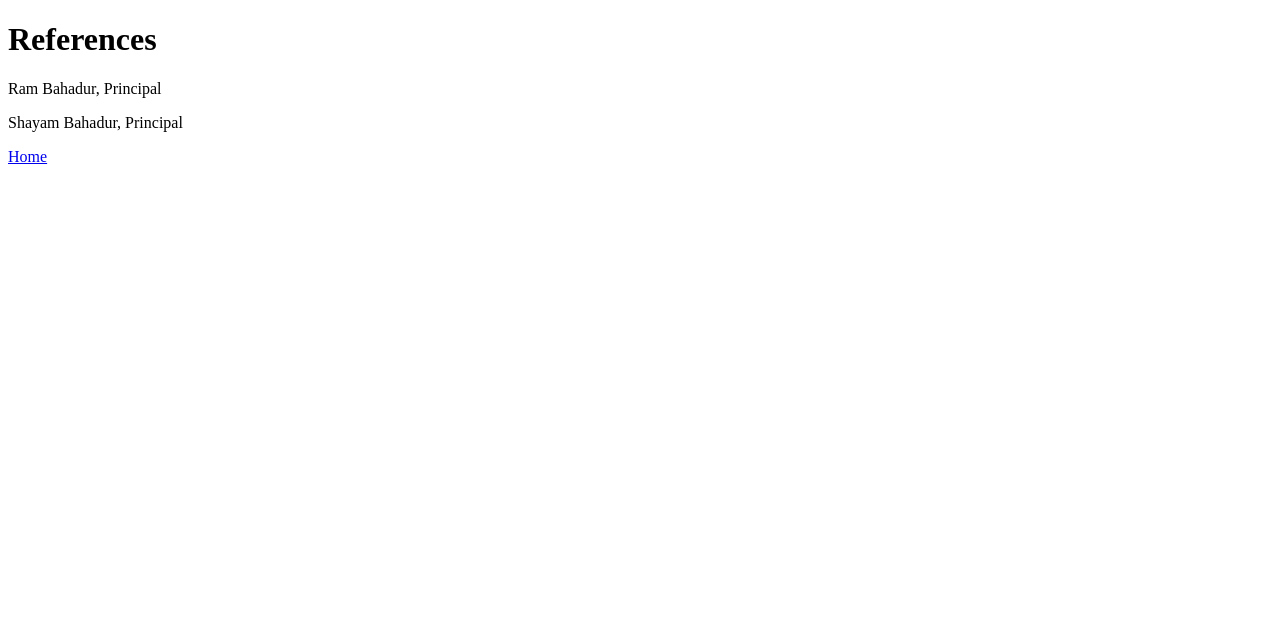
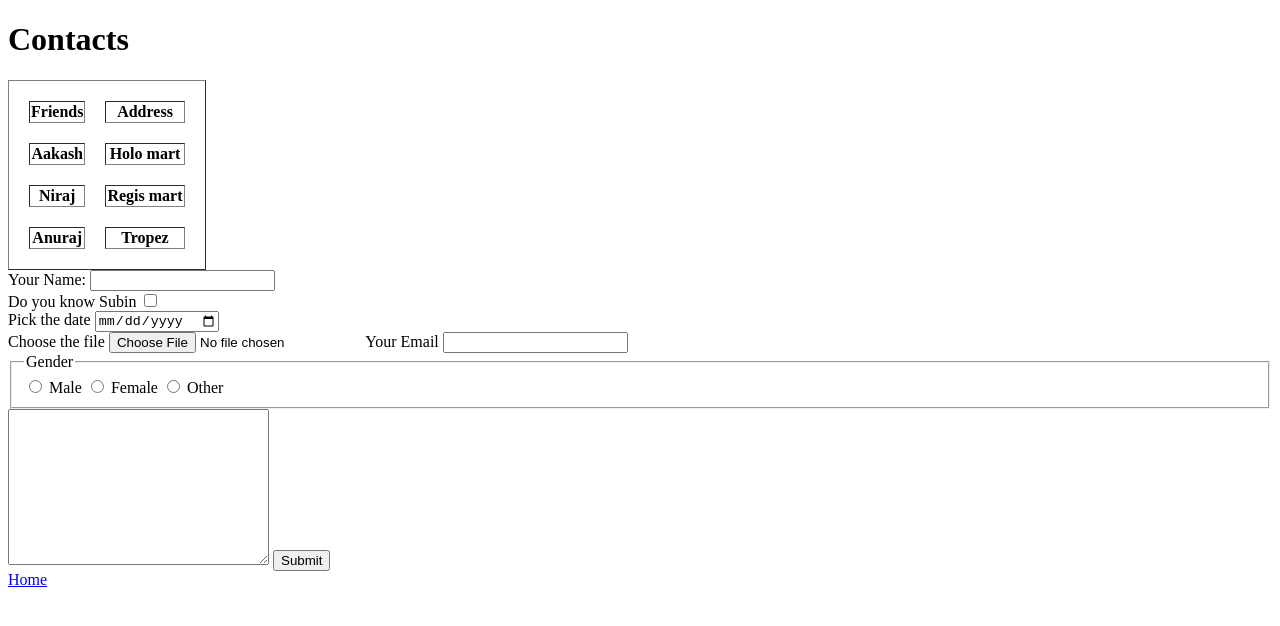
Before and after one commit to Subeen9/Resume, a plain HTML site: page github.html in a window 1280 px wide. Drawn offline with Linux system fonts and the light colour scheme.

Commit message:
Updated the html file.

```diff
--- a/github.html
+++ b/github.html
@@ -6,10 +6,55 @@
     <title>Github</title>
 </head>
 <body>
-    <h1>References</h1>
-    <p>Ram Bahadur, Principal</p>
-    <p>Shayam Bahadur, Principal</p>
-    <a href="index.html">Home</a>
+    <h1>Contacts</h1>
+    <table border="1" cellspacing ="20">
+        <thead>
+            <tr><th>Friends</th>
+                <th>Address</th>
+            </tr>
 
+        </thead>
+        <tbody>
+            <tr>
+                <th>Aakash</th>
+                <th>Holo mart</th>
+            </tr>
+            <tr>
+                <th>Niraj</th>
+                <th>Regis mart</th>
+            </tr>
+            <tr>
+                <th>Anuraj</th>
+                <th>Tropez</th>
+            </tr>
+
+        </tbody>
+    </table>
+   <form action="mailto:bistasubeen715@gmail.com" enctype="text/plain" method="post">
+   <label for="name">Your Name:</label>
+   <input type="text" name="Your Name"> <br>
+   <label for="Configuration">Do you know Subin</label>
+   <input type="checkbox"> <br>
+   <label for="Date">Pick the date</label>
+   <input type="date" name="Date"> <br>
+   <label for="Files">Choose the file</label>
+   <input type="file">
+   <label for="email">Your Email</label>
+   <input type="email" name="Your Email">
+   <fieldset>
+    <legend>Gender</legend>
+    <input type="radio" id="Gender1" name="Gender" value="Male">
+    <label for="Gender1">Male</label>
+    <input type="radio" id="Gender2" name="Gender" value="Female">
+    <label for="Gender2">Female</label>
+    <input type="radio" id="Gender3" name="Gender" value="Other">
+    <label for="Gender3">Other</label>
+   </fieldset>
+   <label for="Your Message"></label>
+   <textarea name="textarea" id="" cols="30" rows="10"></textarea>
+
+   <input type="Submit" name="" >
+   </form>
+   <a href="index.html">Home</a>
 </body>
 </html>
```
Also changed, not shown: index.html (+18 -1 lines).
